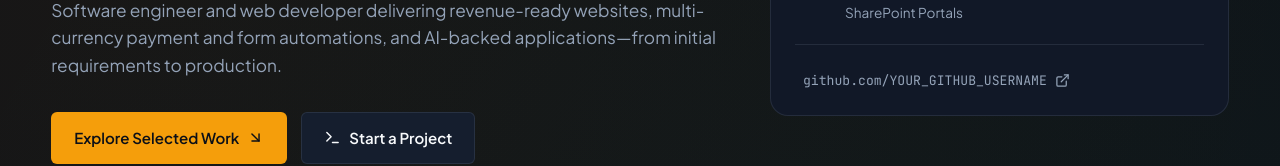
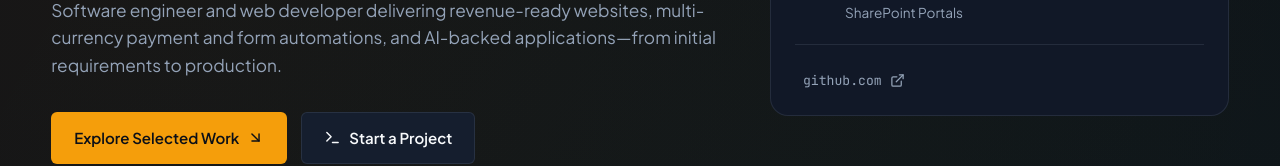
Before and after one commit to WillyKyeni3/Personal-website-project, a plain HTML site: page index.html in a window 1280 px wide. Shown: the part 520-686 px from the top of the page. Drawn offline with nearby package versions, Linux system fonts and the light colour scheme.

Commit message:
Update GitHub links to point to WillyKyeni3

```diff
--- a/index.html
+++ b/index.html
@@ -89,9 +89,9 @@
             </li>
           </ul>
           <div class="panel-footer">
-            <a href="https://github.com/YOUR_GITHUB_USERNAME" target="_blank" rel="noopener noreferrer" class="inline-link">
+            <a href="https://github.com/WillyKyeni3" target="_blank" rel="noopener noreferrer" class="inline-link">
               <i data-lucide="github"></i>
-              <span>github.com/YOUR_GITHUB_USERNAME</span>
+              <span>github.com</span>
               <i data-lucide="external-link"></i>
             </a>
           </div>
@@ -217,7 +217,7 @@
                   <span>Read Case Study</span>
                   <i data-lucide="arrow-up-right"></i>
                 </a>
-                <a href="https://github.com/YOUR_GITHUB_USERNAME" target="_blank" rel="noopener noreferrer" class="card-link-secondary">
+                <a href="https://github.com/WillyKyeni3" target="_blank" rel="noopener noreferrer" class="card-link-secondary">
                   <span>GitHub README</span>
                   <i data-lucide="github"></i>
                 </a>
@@ -252,7 +252,7 @@
                   <span>Read Case Study</span>
                   <i data-lucide="arrow-up-right"></i>
                 </a>
-                <a href="https://github.com/YOUR_GITHUB_USERNAME" target="_blank" rel="noopener noreferrer" class="card-link-secondary">
+                <a href="https://github.com/WillyKyeni3" target="_blank" rel="noopener noreferrer" class="card-link-secondary">
                   <span>GitHub README</span>
                   <i data-lucide="github"></i>
                 </a>
@@ -300,7 +300,7 @@
                 <span>SharePoint</span>
               </div>
               <div class="card-actions">
-                <a href="https://github.com/YOUR_GITHUB_USERNAME" target="_blank" rel="noopener noreferrer" class="card-link-secondary">
+                <a href="https://github.com/WillyKyeni3/ltm-website-portal" target="_blank" rel="noopener noreferrer" class="card-link-secondary">
                   <span>View GitHub Documentation</span>
                   <i data-lucide="github"></i>
                 </a>
@@ -420,7 +420,7 @@
             Hands-on experience shipping live commercial platforms, refactoring production legacy code, testing software edge cases, and formalizing computer science fundamentals.
           </p>
           <div class="exp-links">
-            <a href="https://github.com/YOUR_GITHUB_USERNAME" target="_blank" rel="noopener noreferrer" class="btn btn-primary">
+            <a href="https://github.com/WillyKyeni3" target="_blank" rel="noopener noreferrer" class="btn btn-primary">
               <i data-lucide="github"></i>
               <span>Explore GitHub Repositories</span>
             </a>
@@ -498,11 +498,11 @@
                 <i data-lucide="mail"></i>
                 <span>willy.kyeni@gmail.com</span>
               </a>
-              <a href="https://github.com/YOUR_GITHUB_USERNAME" target="_blank" rel="noopener noreferrer" class="channel-item">
+              <a href="https://github.com/WillyKyeni3" target="_blank" rel="noopener noreferrer" class="channel-item">
                 <i data-lucide="github"></i>
                 <span>GitHub</span>
               </a>
-              <a href="https://linkedin.com/in/YOUR_LINKEDIN" target="_blank" rel="noopener noreferrer" class="channel-item">
+              <a href="https://www.linkedin.com/in/willy-kyeni-a671a4296" target="_blank" rel="noopener noreferrer" class="channel-item">
                 <i data-lucide="linkedin"></i>
                 <span>LinkedIn</span>
               </a>
```
